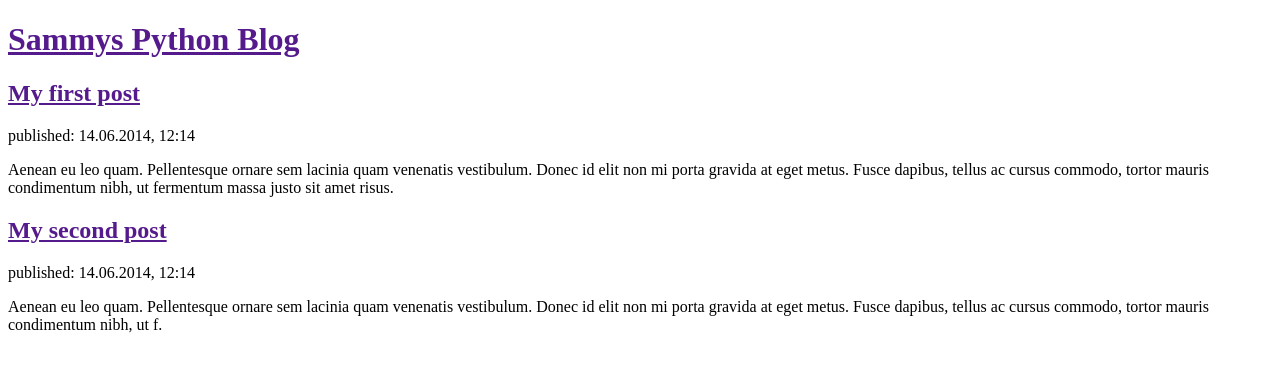
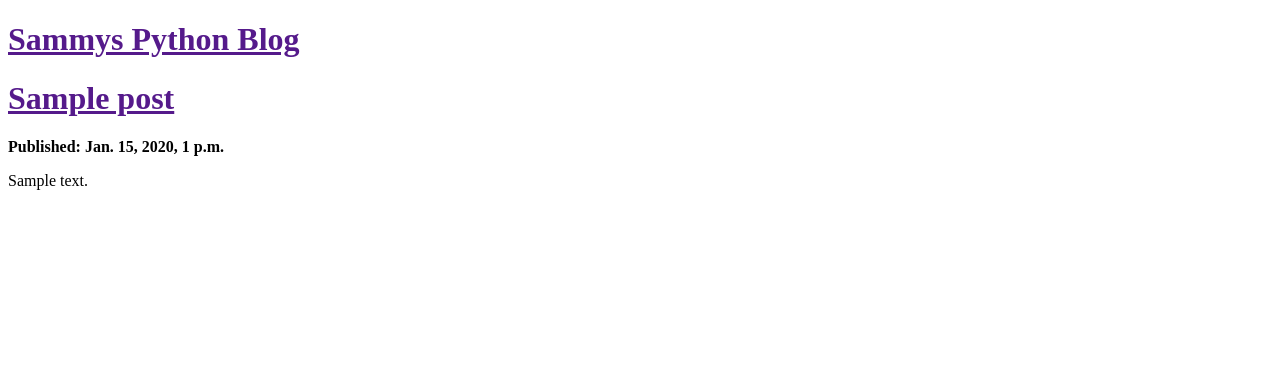
Before and after one commit to sammymuriuki/blogsite, a Django app: template girlsblog/blog/templates/blog/post_list.html in a window 1280 px wide. Shown: the top 372 px of the page. Run offline with Django 3.2, Linux system fonts and the light colour scheme; the template is opened without the code that fills it: values that come from a table or form of the project are taken from there, others are empty; tables that the repository leaves empty hold one stand-in row (values such as "Sample post").

Commit message:
modified templates to display posts from the database

```diff
--- a/girlsblog/blog/templates/blog/post_list.html
+++ b/girlsblog/blog/templates/blog/post_list.html
@@ -8,17 +8,13 @@
             <h1><a href="">Sammys Python Blog</a></h1>
         </div>
 
-        <div>
-            <h2><a href="">My first post</a></h2>
-            <p>published: 14.06.2014, 12:14</p>
-            <p>Aenean eu leo quam. Pellentesque ornare sem lacinia quam venenatis vestibulum. Donec id elit non mi porta gravida at eget metus. Fusce dapibus, tellus ac cursus commodo, tortor mauris condimentum nibh, ut fermentum massa justo sit amet risus.</p>
-        </div>
-
-        <div>
-            <h2><a href="">My second post</a></h2>
-            <p>published: 14.06.2014, 12:14</p>
-            <p>Aenean eu leo quam. Pellentesque ornare sem lacinia quam venenatis vestibulum. Donec id elit non mi porta gravida at eget metus. Fusce dapibus, tellus ac cursus commodo, tortor mauris condimentum nibh, ut f.</p>
-        </div>
+          {% for post in posts %}
+            <div>
+             <h1><a href=''>{{ post.title }}</a></h1>
+              <p><strong>Published: {{ post.published_date }}</strong></p>
+              <p>{{ post.text|linebreaksbr }}</p>
+            </div>
+          {% endfor %}
   </body>
 </html>
 </html>
--- a/girlsblog/blog/views.py
+++ b/girlsblog/blog/views.py
@@ -1,4 +1,7 @@
 from django.shortcuts import render
+from .models import Post
+from django.utils import timezone
 
 def post_list(request):
-  return render(request, 'blog/post_list.html', {})
+  posts=Post.objects.filter(published_date__lte=timezone.now()).order_by('published_date')
+  return render(request, 'blog/post_list.html', {'posts':posts})
```
